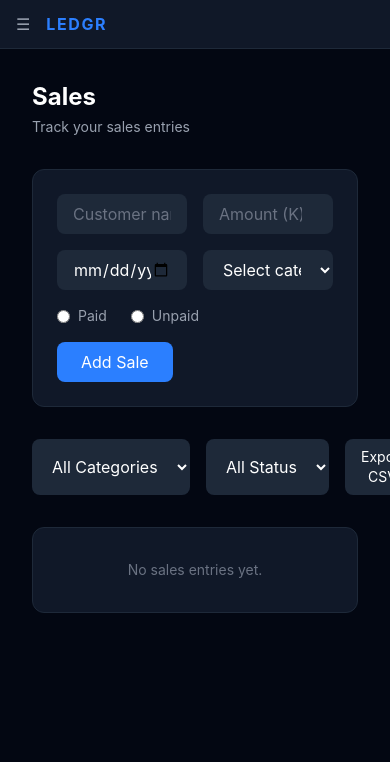
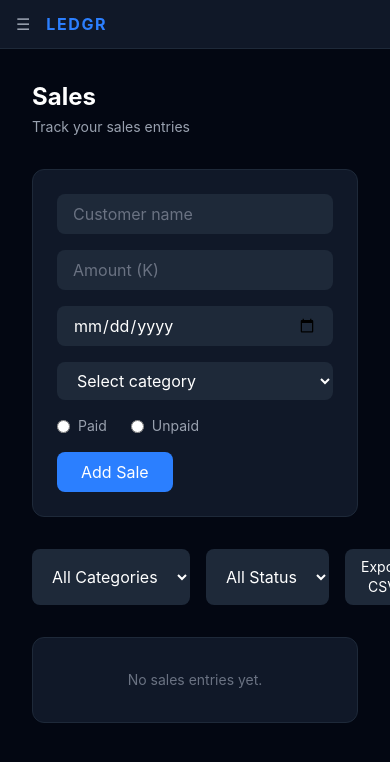
Before and after one commit to hoiregeno/ledgr-app, a React (Vite) app: page /sales in a window 390 px wide. Shown: the top 762 px of the page. Built offline with nearby package versions, Linux system fonts and the light colour scheme.

Commit message:
style: make forms and tables responsive across all pages

```diff
--- a/src/pages/Debts.jsx
+++ b/src/pages/Debts.jsx
@@ -53,7 +53,7 @@ function Debts() {
 
       {/* Form */}
       <div className="bg-gray-900 border border-gray-800 rounded-xl p-6 flex flex-col gap-4">
-        <div className="grid grid-cols-2 gap-4">
+        <div className="grid grid-cols-1 md:grid-cols-2 gap-4">
           <input
             type="text"
             name="name"
@@ -109,6 +109,7 @@ function Debts() {
         </button>
       </div>
 
+      {/* Filter options */}
       <div className="flex gap-4">
         <select
           value={statusFilter}
@@ -129,7 +130,7 @@ function Debts() {
       </div>
 
       {/* Table */}
-      <div className="bg-gray-900 border border-gray-800 rounded-xl overflow-hidden">
+      <div className="bg-gray-900 border border-gray-800 rounded-xl overflow-hidden overflow-x-auto">
         {filteredDebts.length === 0 ? (
           <p className="text-gray-500 text-sm text-center py-8">
             No debts entries yet.
--- a/src/pages/Expenses.jsx
+++ b/src/pages/Expenses.jsx
@@ -49,7 +49,7 @@ function Expenses() {
 
       {/* Form */}
       <div className="bg-gray-900 border border-gray-800 rounded-xl p-6 flex flex-col gap-4">
-        <div className="grid grid-cols-2 gap-4">
+        <div className="grid grid-cols-1 md:grid-cols-2 gap-4">
           <input
             type="text"
             name="name"
@@ -94,6 +94,7 @@ function Expenses() {
         </button>
       </div>
 
+      {/* Filter options */}
       <div className="flex gap-4">
         <select
           value={categoryFilter}
@@ -115,7 +116,7 @@ function Expenses() {
       </div>
 
       {/* Table */}
-      <div className="bg-gray-900 border border-gray-800 rounded-xl overflow-hidden">
+      <div className="bg-gray-900 border border-gray-800 rounded-xl overflow-hidden overflow-x-auto">
         {filteredExpenses.length === 0 ? (
           <p className="text-gray-500 text-sm text-center py-8">
             No expenses entries yet.
--- a/src/pages/Inventory.jsx
+++ b/src/pages/Inventory.jsx
@@ -48,7 +48,7 @@ function Inventory() {
 
       {/* Form */}
       <div className="bg-gray-900 border border-gray-800 rounded-xl p-6 flex flex-col gap-4">
-        <div className="grid grid-cols-2 gap-4">
+        <div className="grid grid-cols-1 md:grid-cols-2 gap-4">
           <input
             type="text"
             name="name"
@@ -118,7 +118,7 @@ function Inventory() {
       </div>
 
       {/* Table */}
-      <div className="bg-gray-900 border border-gray-800 rounded-xl overflow-hidden">
+      <div className="bg-gray-900 border border-gray-800 rounded-xl overflow-hidden overflow-x-auto">
         {filteredInventory.length === 0 ? (
           <p className="text-gray-500 text-sm text-center py-8">
             No inventory entries yet.
--- a/src/pages/Sales.jsx
+++ b/src/pages/Sales.jsx
@@ -69,7 +69,7 @@ function Sales() {
 
       {/* Form */}
       <div className="bg-gray-900 border border-gray-800 rounded-xl p-6 flex flex-col gap-4">
-        <div className="grid grid-cols-2 gap-4">
+        <div className="grid grid-cols-1 md:grid-cols-2 gap-4">
           <input
             type="text"
             name="name"
@@ -168,7 +168,7 @@ function Sales() {
       </div>
 
       {/* Table */}
-      <div className="bg-gray-900 border border-gray-800 rounded-xl overflow-hidden">
+      <div className="bg-gray-900 border border-gray-800 rounded-xl overflow-hidden overflow-x-auto">
         {filteredSales.length === 0 ? (
           <p className="text-gray-500 text-sm text-center py-8">
             No sales entries yet.
```
